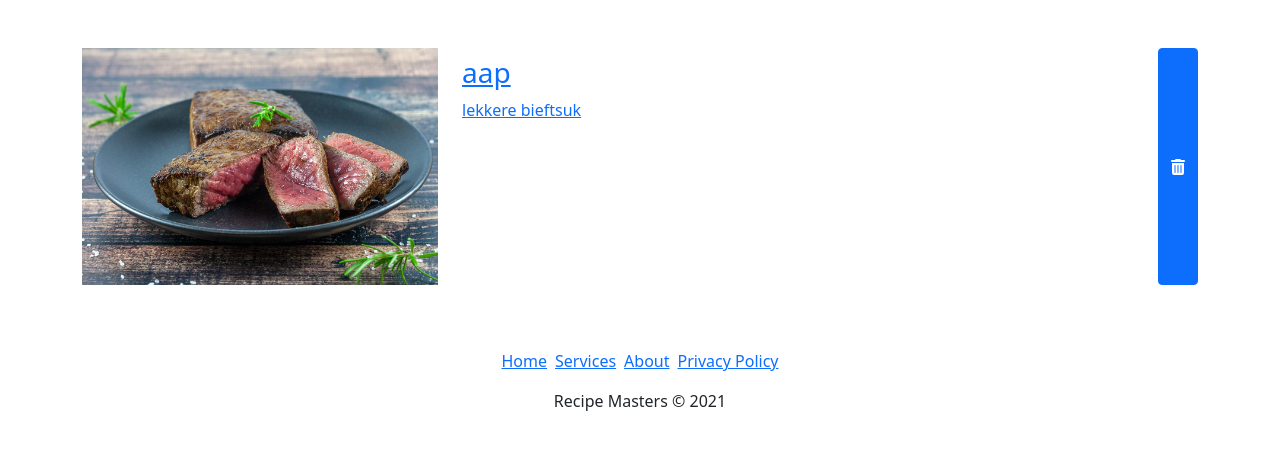
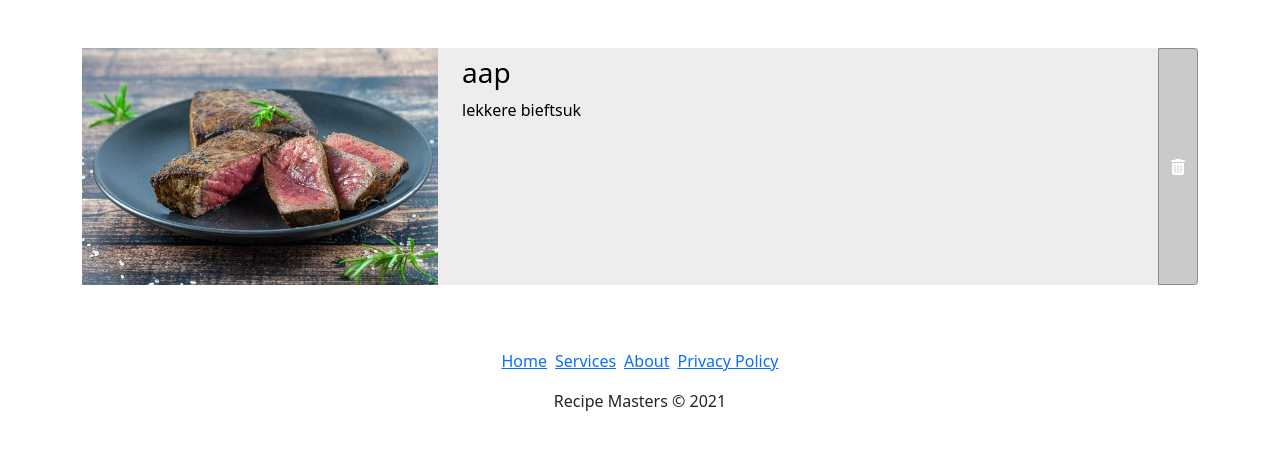
Before and after one commit to Renze3010/Recepten, a Django app: page /opgeslagen/ in a window 1280 px wide. Shown: the part 146-596 px from the top of the page. Run offline with Django 3.2, Linux system fonts and the light colour scheme; some libraries are stand-ins or nearby versions.

Commit message:
geen css L Bozo

```diff
--- a/frontend/static/css/style.css
+++ b/frontend/static/css/style.css
@@ -27,7 +27,6 @@
     border-radius: 50%;
     text-align: center;
     cursor: pointer;
-
 }
 
 
@@ -43,3 +42,19 @@
         display: none !important;
     }
 }
+
+.opgeslagen-wrapper{
+    background-color: #ededed;
+}
+
+.opgeslagen-wrapper a {
+    color: black;
+    text-decoration: none;
+}
+
+.opgeslagen-wrapper button.btn.btn-primary {
+    border-color: #8d8d8d;
+    background-color: #cacaca;
+    border-top-left-radius: 0;
+    border-bottom-left-radius: 0;
+}
```
